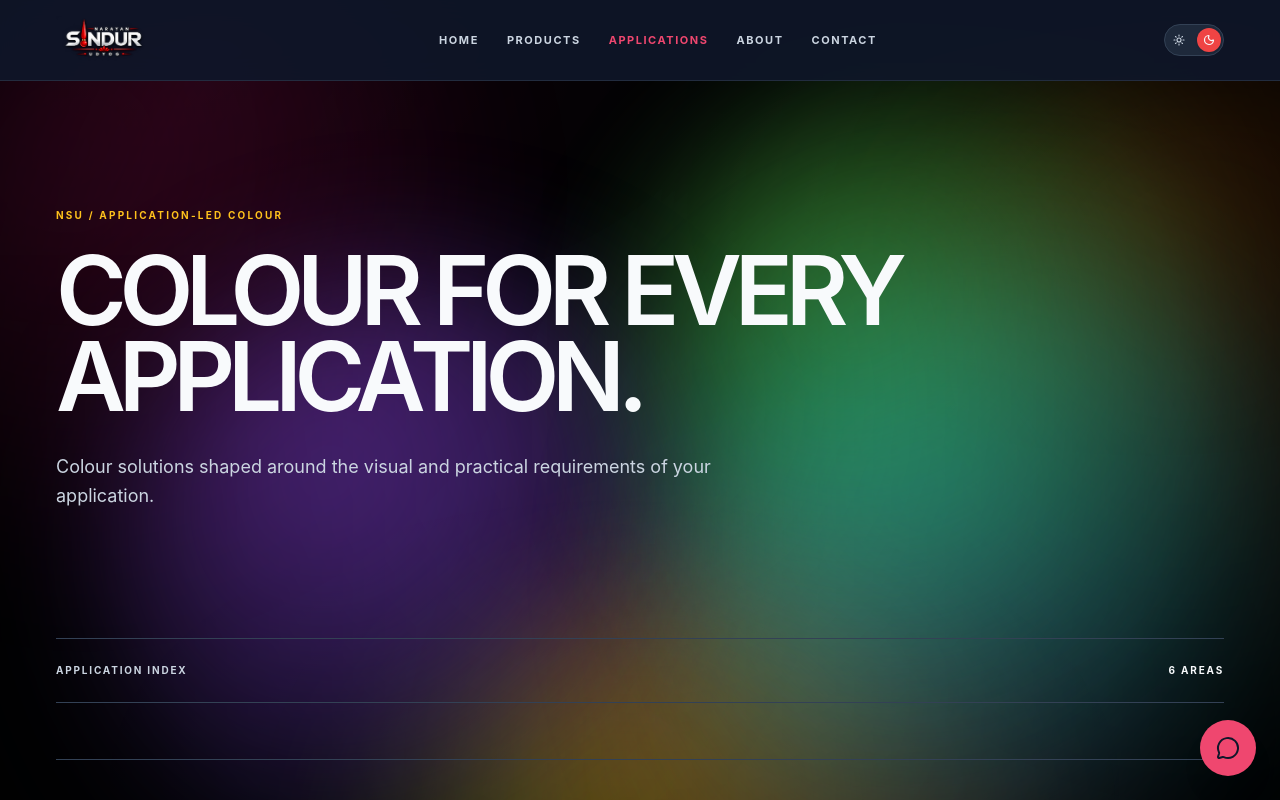
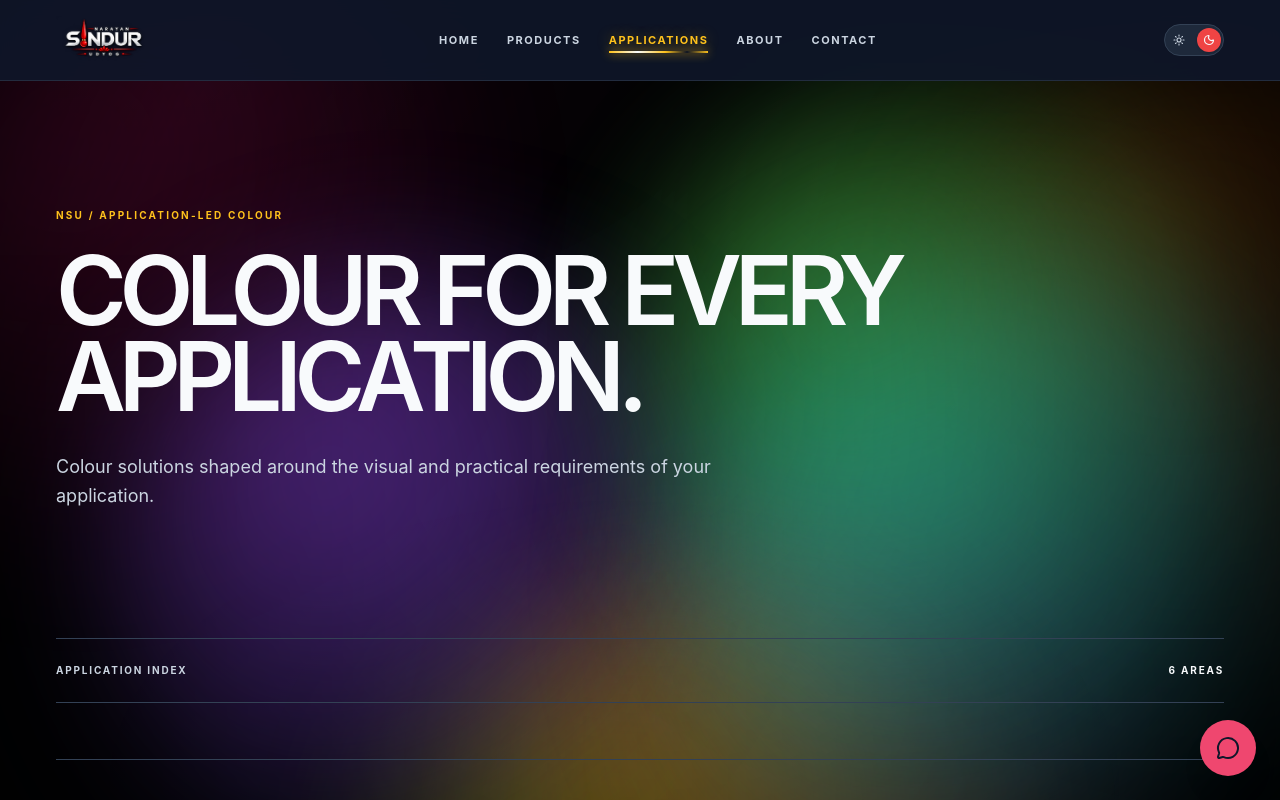
Before and after one commit to aman7677/NSU, a React (Vite) app: page /applications in a window 1280 px wide. Shown: the top 800 px of the page. Built offline with nearby package versions, Linux system fonts and the light colour scheme.

Commit message:
feat: enhance navigation styles with flowing pigments for header and footer links

```diff
--- a/src/components/SiteLayout.jsx
+++ b/src/components/SiteLayout.jsx
@@ -16,6 +16,8 @@ const links = [
   ["About", "/about"],
   ["Contact", "/contact"],
 ];
+const footerLinkColors = ["#ef1678", "#ff761c", "#ffc21c", "#20d9ff", "#a78bfa"];
+const headerLinkColors = ["#ef1678", "#ff761c", "#ffc21c", "#20d9ff", "#a78bfa"];
 const itemVariants = {
   hidden: { opacity: 0, y: 24 },
   visible: {
@@ -121,13 +123,14 @@ export default function SiteLayout({ children }) {
             aria-label="Primary navigation"
             className="hidden h-full items-center gap-7 lg:flex"
           >
-            {links.map(([label, path]) => (
+            {links.map(([label, path], index) => (
               <NavLink
                 end={path === "/"}
                 key={path}
+                style={{ "--header-link-color": headerLinkColors[index] }}
                 to={path}
                 className={({ isActive }) =>
-                  `relative flex h-full items-center text-[11px] font-bold uppercase tracking-[0.14em] transition-colors ${isActive ? "text-[var(--accent-color)]" : "text-secondary hover:text-primary after:absolute after:left-0 after:top-[calc(50%+11px)] after:h-0.5 after:w-full after:origin-left after:scale-x-0 after:bg-[var(--accent-color)] after:transition-transform after:duration-300 hover:after:scale-x-100 focus-visible:text-primary focus-visible:after:scale-x-100"}`
+                  `header-nav-link relative flex h-full items-center text-[11px] font-bold uppercase tracking-[0.14em] transition-colors ${isActive ? "is-active text-[var(--header-link-color)]" : "text-secondary"}`
                 }
               >
                 {({ isActive }) => (
@@ -251,16 +254,17 @@ export default function SiteLayout({ children }) {
                 aria-label="Footer navigation"
                 className="mt-5 flex flex-col items-start gap-3"
               >
-                {links.map(([label, path]) => (
+                {links.map(([label, path], index) => (
                   <Link
                     key={path}
                     to={path}
-                    className="group relative inline-flex items-center text-sm font-medium text-[#f8fafc] transition-all duration-300 ease-out hover:text-[#ffc21c]"
+                    style={{ "--footer-link-color": footerLinkColors[index] }}
+                    className="footer-nav-link group relative inline-flex items-center text-sm font-medium text-[#f8fafc] transition-all duration-300 ease-out"
                   >
                     <span className="relative z-10 transition-transform duration-300 ease-out group-hover:scale-105 group-hover:-translate-y-0.5">
                       {label}
                     </span>
-                    <span className="pointer-events-none absolute inset-0 -z-10 rounded-full bg-white/5 opacity-0 transition-all duration-300 ease-out group-hover:opacity-100 group-hover:scale-110" />
+                    <span className="footer-nav-link__glow pointer-events-none absolute inset-x-0 bottom-[-7px] h-px origin-left scale-x-0 opacity-0 transition-all duration-300 ease-out group-hover:scale-x-100 group-hover:opacity-100" />
                   </Link>
                 ))}
               </nav>
--- a/src/index.css
+++ b/src/index.css
@@ -490,6 +490,90 @@ html.light .bg-card {
   color: var(--color-signal) !important;
 }
 
+/* Footer navigation carries a different flowing pigment on every link. */
+.footer-nav-link {
+  color: #f8fafc;
+  text-shadow: 0 0 0 transparent;
+}
+
+.footer-nav-link:hover,
+.footer-nav-link:focus-visible {
+  color: var(--footer-link-color);
+  text-shadow: 0 0 18px color-mix(in srgb, var(--footer-link-color) 48%, transparent);
+}
+
+.footer-nav-link__glow {
+  background: linear-gradient(
+    90deg,
+    transparent,
+    var(--footer-link-color) 22%,
+    #f8fafc 50%,
+    var(--footer-link-color) 78%,
+    transparent
+  );
+  box-shadow: 0 0 12px var(--footer-link-color);
+  transition-property: transform, opacity;
+}
+
+.footer-nav-link:hover .footer-nav-link__glow,
+.footer-nav-link:focus-visible .footer-nav-link__glow {
+  animation: footerLinkFlow 1.15s linear infinite;
+}
+
+/* Header navigation uses the same per-link flowing pigment treatment. */
+.header-nav-link::after {
+  content: "";
+  position: absolute;
+  left: 0;
+  top: calc(50% + 11px);
+  height: 2px;
+  width: 100%;
+  transform: scaleX(0);
+  transform-origin: left;
+  background: linear-gradient(
+    90deg,
+    transparent,
+    var(--header-link-color) 22%,
+    #f8fafc 50%,
+    var(--header-link-color) 78%,
+    transparent
+  );
+  box-shadow: 0 0 10px var(--header-link-color);
+  transition: transform 0.3s ease;
+}
+
+.header-nav-link:hover,
+.header-nav-link:focus-visible,
+.header-nav-link.is-active {
+  color: var(--header-link-color) !important;
+  text-shadow: 0 0 14px color-mix(in srgb, var(--header-link-color) 42%, transparent);
+}
+
+.header-nav-link:hover::after,
+.header-nav-link:focus-visible::after,
+.header-nav-link.is-active::after {
+  transform: scaleX(1);
+  animation: headerLinkFlow 1.15s linear infinite;
+}
+
+@keyframes footerLinkFlow {
+  0% {
+    background-position: -120px 0;
+  }
+  100% {
+    background-position: 120px 0;
+  }
+}
+
+@keyframes headerLinkFlow {
+  0% {
+    background-position: -120px 0;
+  }
+  100% {
+    background-position: 120px 0;
+  }
+}
+
 html.light .text-eyebrow {
   color: var(--color-pigment-magenta) !important;
 }
```
